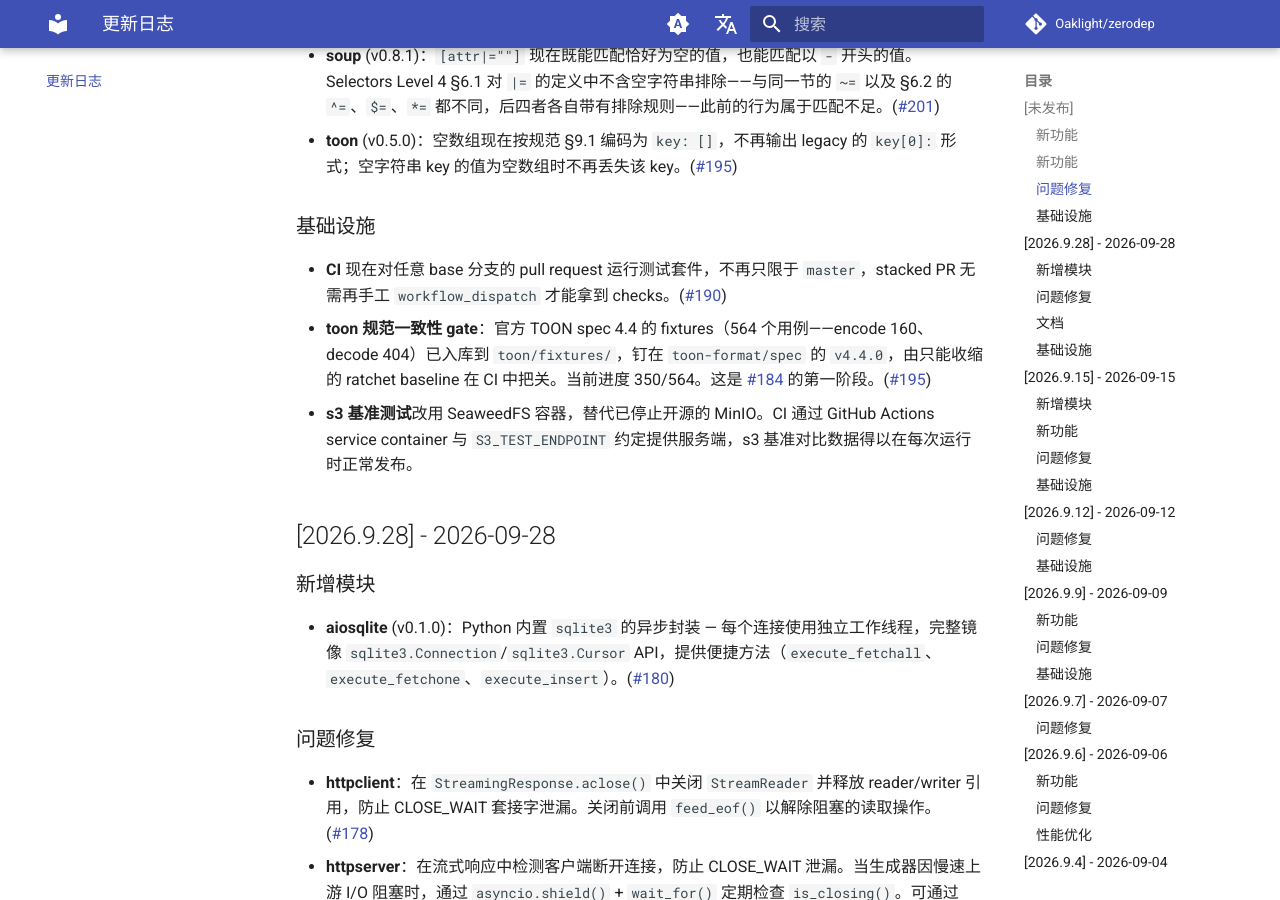
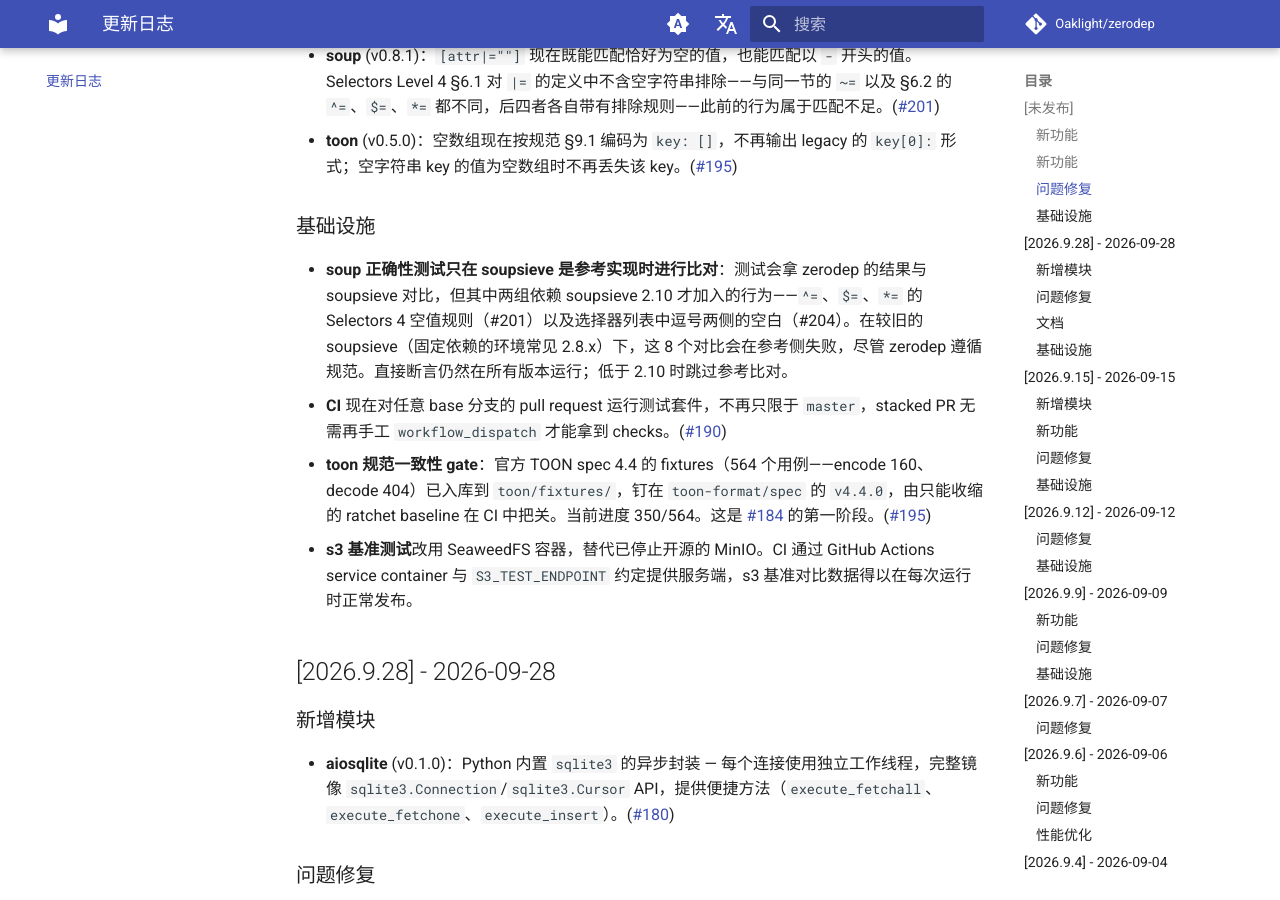
Before and after one commit to Oaklight/zerodep, an MkDocs documentation site: the page built from docs/changelog.md, in a window 1280 px wide and 900 px high, scrolled down 1626 px. Built offline with MkDocs 1.6.1 and Material for MkDocs 9.7.7, drawn with Linux system fonts in a browser that asks for light colours; comment, search, counter and statistics services are not loaded.

Commit message:
docs(changelog)：soup 测试按版本校验参考实现
记录参考比对需要 soupsieve >= 2.10。

```diff
--- a/docs/changelog.md
+++ b/docs/changelog.md
@@ -25,6 +25,7 @@
 
 ### 基础设施
 
+- **soup 正确性测试只在 soupsieve 是参考实现时进行比对**：测试会拿 zerodep 的结果与 soupsieve 对比，但其中两组依赖 soupsieve 2.10 才加入的行为——`^=`、`$=`、`*=` 的 Selectors 4 空值规则（#201）以及选择器列表中逗号两侧的空白（#204）。在较旧的 soupsieve（固定依赖的环境常见 2.8.x）下，这 8 个对比会在参考侧失败，尽管 zerodep 遵循规范。直接断言仍然在所有版本运行；低于 2.10 时跳过参考比对。
 - **CI** 现在对任意 base 分支的 pull request 运行测试套件，不再只限于 `master`，stacked PR 无需再手工 `workflow_dispatch` 才能拿到 checks。([#190](https://github.com/Oaklight/zerodep/pull/190))
 - **toon 规范一致性 gate**：官方 TOON spec 4.4 的 fixtures（564 个用例——encode 160、decode 404）已入库到 `toon/fixtures/`，钉在 `toon-format/spec` 的 `v4.4.0`，由只能收缩的 ratchet baseline 在 CI 中把关。当前进度 350/564。这是 [#184](https://github.com/Oaklight/zerodep/issues/184) 的第一阶段。([#195](https://github.com/Oaklight/zerodep/pull/195))
 - **s3 基准测试**改用 SeaweedFS 容器，替代已停止开源的 MinIO。CI 通过 GitHub Actions service container 与 `S3_TEST_ENDPOINT` 约定提供服务端，s3 基准对比数据得以在每次运行时正常发布。
```
